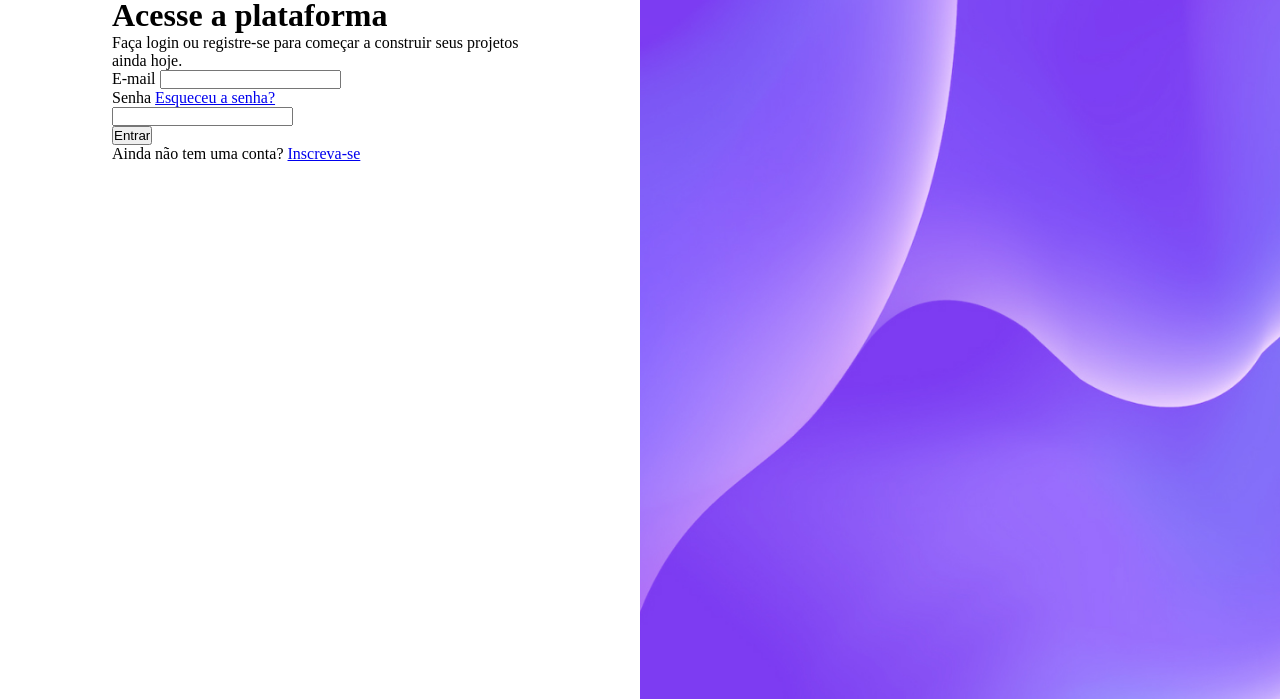
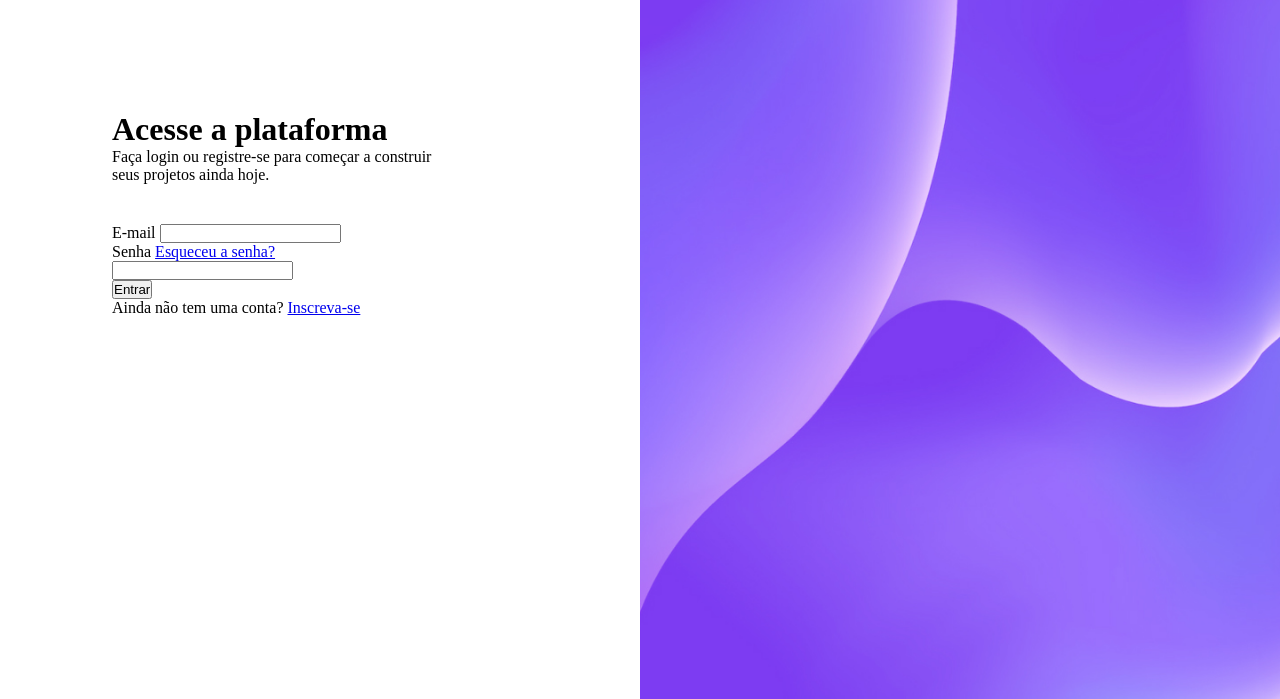
Before and after one commit to leticea/login-screen, a plain HTML site: page index.html in a window 1280 px wide. Shown: the part 101-800 px from the top of the page. Drawn offline with Linux system fonts and the light colour scheme.

Commit message:
feat(styles.css): form styles

```diff
--- a/style.css
+++ b/style.css
@@ -30,12 +30,24 @@ body {
   display: flex;
 }
 
-img {
-  width: 100%;
-  object-fit: cover;
+.headline {
+  max-width: 35rem;
 }
 
 header img {
   width: 16rem;
   height: 5.4rem;
 }
+
+img {
+  width: 100%;
+  object-fit: cover;
+}
+
+main {
+  margin-top: 11.4rem;
+}
+
+form {
+  margin-top: 4rem;
+}
```
